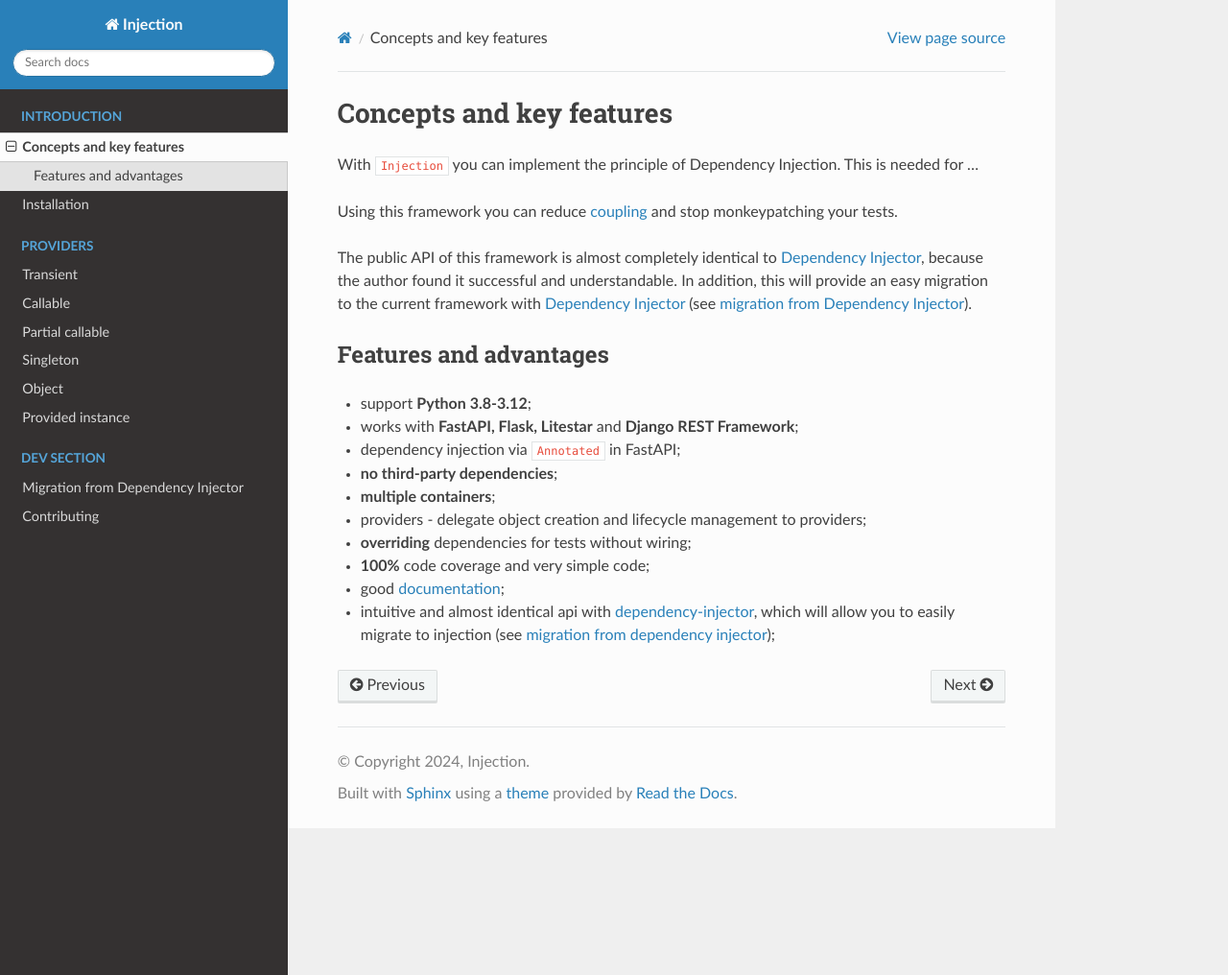
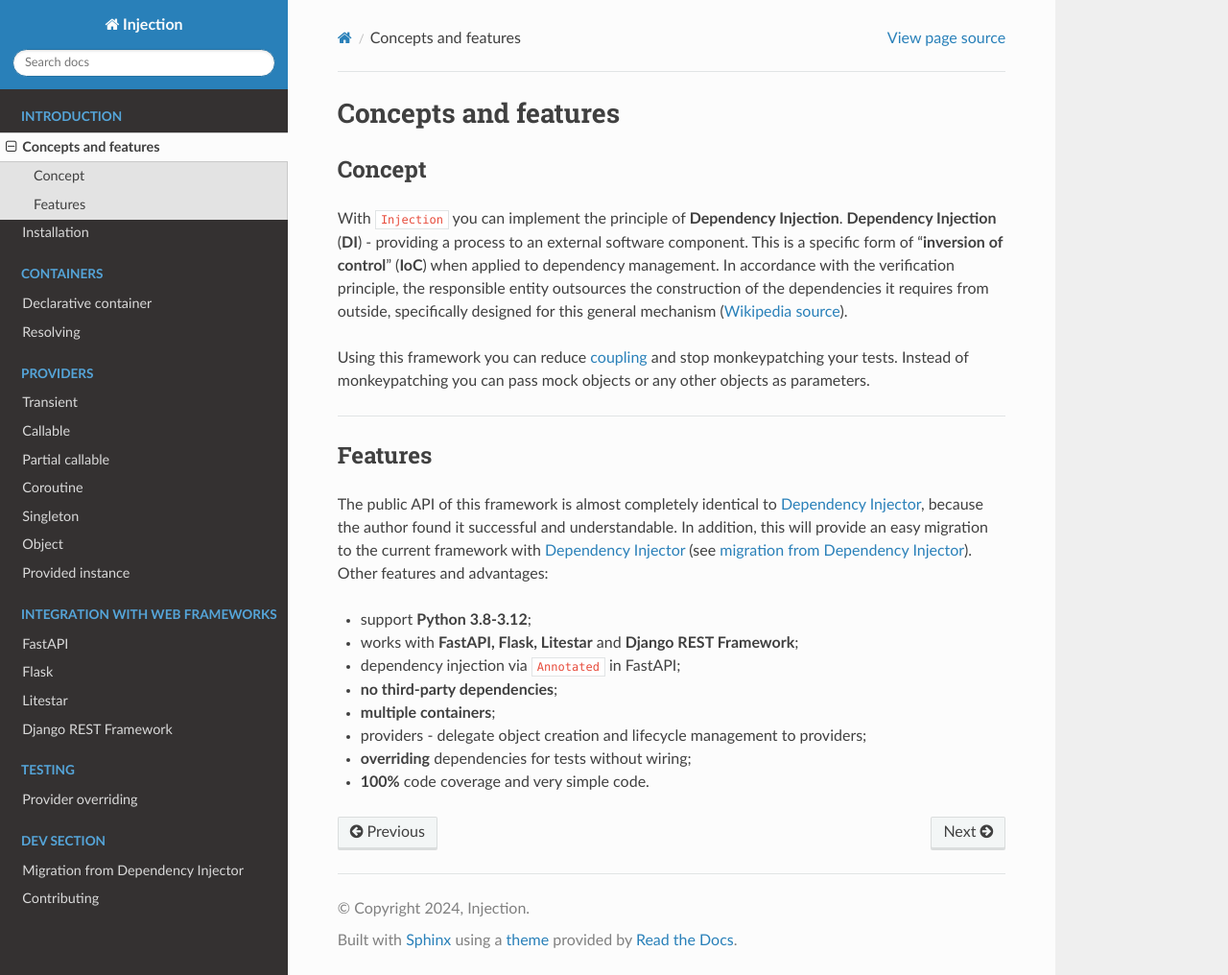
Before and after one commit to nightblure/injection, a Sphinx documentation site: the page built from docs/introduction/concepts-and-features.md, in a window 1280 px wide and 1016 px high. Shown: the whole window at 96% size. Built offline with Sphinx 7.4.7 and the Read the Docs theme 2.0.0, drawn with Linux system fonts in a browser that asks for light colours; pages that are not in the unit, such as notebooks, are missing from menus.

Commit message:
Update docs

```diff
--- /dev/null
+++ b/docs/containers/declarative-container.md
@@ -0,0 +1,2 @@
+# Declarative container
+soon...
--- /dev/null
+++ b/docs/containers/resolving.md
@@ -0,0 +1,2 @@
+# Resolving
+soon...
--- /dev/null
+++ b/docs/integration-with-web-frameworks/drf.md
@@ -0,0 +1,2 @@
+# Django REST Framework
+soon...
--- /dev/null
+++ b/docs/integration-with-web-frameworks/fastapi.md
@@ -0,0 +1,2 @@
+# FastAPI
+soon...
--- /dev/null
+++ b/docs/integration-with-web-frameworks/flask.md
@@ -0,0 +1,2 @@
+# Flask
+soon..
--- /dev/null
+++ b/docs/integration-with-web-frameworks/litestart.md
@@ -0,0 +1,2 @@
+# Litestar
+soon..
--- a/docs/introduction/concepts-and-key_features.md
+++ b/docs/introduction/concepts-and-features.md
@@ -1,9 +1,20 @@
-# Concepts and key features
+# Concepts and features
 
-With `Injection` you can implement the principle of Dependency Injection. This is needed for ...
+## Concept
+With `Injection` you can implement the principle of **Dependency Injection**.
+**Dependency Injection** (**DI**) - providing a process to an external software component.
+This is a specific form of “**inversion of control**” (**IoC**) when applied to dependency management.
+In accordance with the verification principle, the responsible entity outsources the construction
+of the dependencies it requires from outside, specifically designed for this general mechanism
+([Wikipedia source](https://en.wikipedia.org/wiki/Dependency_injection)).
 
 Using this framework you can reduce [coupling](https://en.wikipedia.org/wiki/Coupling_(computer_programming))
 and stop monkeypatching your tests.
+Instead of monkeypatching you can pass mock objects or any other objects as parameters.
+
+---
+
+## Features
 
 The public API of this framework is almost completely identical to
 [Dependency Injector](https://python-dependency-injector.ets-labs.org/index.html#),
@@ -11,8 +22,7 @@
 In addition, this will provide an easy migration to the current framework with
 [Dependency Injector](https://python-dependency-injector.ets-labs.org/index.html#)
 (see [migration from Dependency Injector](https://injection.readthedocs.io/latest/dev/migration-from-dependency-injector.html)).
-
-## Features and advantages
+Other features and advantages:
 
 * support **Python 3.8-3.12**;
 * works with **FastAPI, Flask, Litestar** and **Django REST Framework**;
@@ -21,8 +31,4 @@
 * **multiple containers**;
 * providers - delegate object creation and lifecycle management to providers;
 * **overriding** dependencies for tests without wiring;
-* **100%** code coverage and very simple code;
-* good [documentation](https://injection.readthedocs.io/latest/);
-* intuitive and almost identical api with [dependency-injector](https://github.com/ets-labs/python-dependency-injector),
-which will allow you to easily migrate to injection
-(see [migration from dependency injector](https://injection.readthedocs.io/latest/dev/migration-from-dependency-injector.html));
+* **100%** code coverage and very simple code.
```
Also changed, not shown: README.md (+1 -1 lines), docs/index.md (+24 -2 lines), docs/testing/provider-overriding.md (added, +169 -0 lines).
